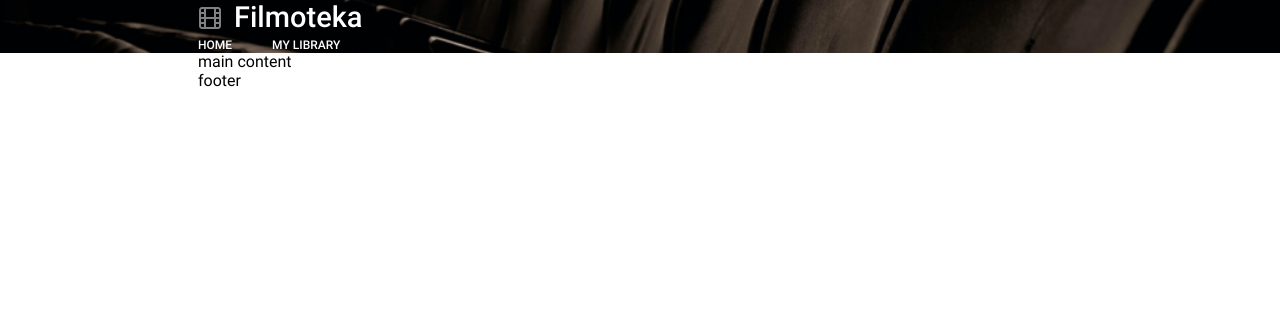
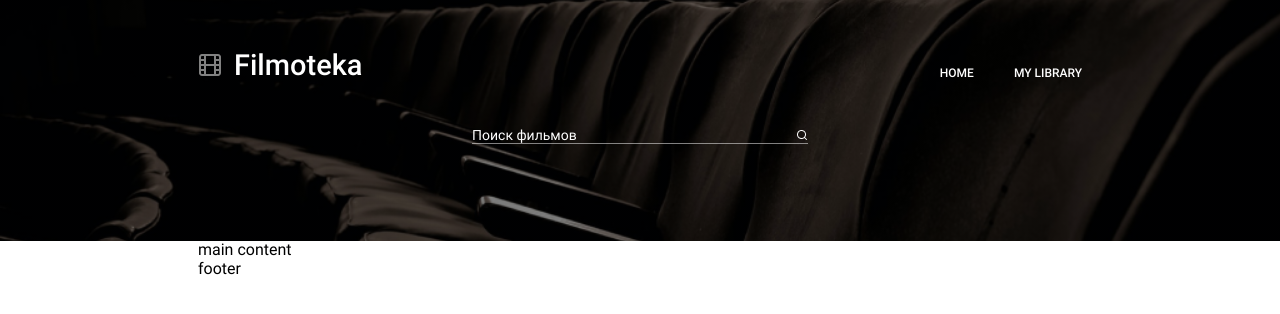
Before and after one commit to MarinaSergeyeva/movie_shelf, a website built with Parcel: page src/index.html in a window 1280 px wide. Built offline with nearby package versions, Linux system fonts and the light colour scheme.

Commit message:
header markup

```diff
--- a/src/partials/header.html
+++ b/src/partials/header.html
@@ -1,15 +1,21 @@
 <header class='header'>
     <div class="container">
+        <div class="navigationWrapper">
             <div class="logoWrapper">
                 <!-- <img alt='logo-icon' src='./images/icon-logo.png' width='24' height='24'> -->
                 <a class='headerLogo'></a>
                 <p>Filmoteka</p>
             </div>
             <nav class='navigation'>
-            <ul>
-                <li><a href="#">Home</a></li>
-                <li><a href="#">My Library</a></li>
+                <ul class='navigationList'>
+                    <li class='navigationListItem'><a href="#">Home</a></li>
+                    <li class='navigationListItem'><a href="#">My Library</a></li>
                 </ul>
             </nav>
         </div>
+        <div class="searchWrapper">
+            <input type="text" class="searchField" placeholder='Поиск фильмов'>
+            <p class="serchAllert">Error</p>
+        </div>
+    </div>
 </header>
--- /dev/null
+++ b/src/sass/helpers/variables.scss
@@ -0,0 +1,2 @@
+$main-color: rgba(255, 107, 8, 1);
+$main-text-color: #000;
--- a/src/sass/main.scss
+++ b/src/sass/main.scss
@@ -5,6 +5,7 @@
 
 // Стили для файла с примером HTML-фрагмента
 @import './base.scss';
+@import './helpers/variables.scss';
 
 @import './example';
 @import './sections/header.scss';
@@ -13,26 +14,29 @@
   margin: 0 auto;
 }
 
-@media (min-width: 20px) and (max-width: 320px) {
+@media (min-width: 20px) and (max-width: 319px) {
   .container {
     width: 280px;
   }
 }
 
-@media (min-width: 321px) and (max-width: 767px) {
+@media (min-width: 320px) and (max-width: 767px) {
   .container {
     width: 320px;
+    padding: 0px 20px;
   }
 }
 
 @media (min-width: 768px) and (max-width: 1023px) {
   .container {
-    width: 618px;
+    width: 768px;
+    padding: 0px 75px;
   }
 }
 
 @media (min-width: 1024px) {
   .container {
-    width: 884px;
+    width: 1024px;
+    padding: 0px 70px;
   }
 }
--- a/src/sass/sections/header.scss
+++ b/src/sass/sections/header.scss
@@ -1,10 +1,18 @@
 .header {
-  display: flex;
-  justify-content: space-between;
   background-size: cover;
+  //   background-image: linear-gradient(0deg, rgba(0, 0, 0, 0.5), rgba(0, 0, 0, 0.5));
   background-position: center;
   background-repeat: no-repeat;
   color: #fff;
+  padding: 48px 0 0px;
+  z-index: 2;
+}
+
+.navigationWrapper {
+  display: flex;
+  justify-content: space-between;
+  align-items: baseline;
+  margin-bottom: 42px;
 }
 
 .logoWrapper {
@@ -14,7 +22,7 @@
 
 .logoWrapper p {
   font-size: 29px;
-  line-height: 35px;
+  line-height: 1.2;
   font-weight: 500;
 }
 
@@ -27,20 +35,62 @@
   margin-right: 12px;
 }
 
-.navigation ul {
+.navigationList {
   display: flex;
 }
 
-.navigation ul li:first-child {
+.navigationListItem {
+  border-bottom: 3px solid transparent;
+}
+
+.navigationListItem:hover {
+  border-bottom: 3px solid $main-color;
+}
+
+.navigationListItem:first-child {
   margin-right: 40px;
 }
 
-.navigation ul li a {
+.navigationListItem a {
   color: #fff;
   text-transform: uppercase;
   font-weight: 500;
   font-size: 12px;
-  line-height: 14px;
+  line-height: 1.17;
+}
+
+.searchWrapper {
+  display: flex;
+  flex-direction: column;
+  align-items: center;
+}
+
+.searchField {
+  width: 100%;
+  background: none;
+  border: none;
+  color: #fff;
+  font-size: 14px;
+  line-height: 1.17;
+  border-bottom: 0.5px solid rgba(255, 255, 255, 0.5);
+  margin-bottom: 97px;
+  justify-content: center;
+}
+
+.searchField::placeholder {
+  color: #fff;
+  background: url('../images/icon-search.png');
+  background-repeat: no-repeat;
+  background-position: right;
+}
+
+.searchField:focus {
+  outline: none;
+}
+
+.serchAllert {
+  display: none;
+  color: rgba(255, 0, 27, 1);
 }
 
 @media (min-width: 20px) and (max-width: 320px) {
@@ -49,18 +99,29 @@
   }
 
   .header {
-    background-image: url('../images/header-s.png');
+    background-image: linear-gradient(0deg, rgba(0, 0, 0, 0.5), rgba(0, 0, 0, 0.5)),
+      url('../images/header-s.png');
   }
 }
 
 @media (min-width: 321px) and (max-width: 767px) {
+  .logoWrapper p {
+    display: none;
+  }
+
   .header {
-    background-image: url('../images/header-md.png');
+    background-image: linear-gradient(0deg, rgba(0, 0, 0, 0.5), rgba(0, 0, 0, 0.5)),
+      url('../images/header-md.png');
   }
 }
 
 @media (min-width: 768px) {
   .header {
-    background-image: url('../images/header-l.png');
+    background-image: linear-gradient(0deg, rgba(0, 0, 0, 0.5), rgba(0, 0, 0, 0.5)),
+      url('../images/header-l.png');
+  }
+
+  .searchField {
+    width: 336px;
   }
 }
```
Also changed, not shown: src/images/icon-search.png (added). Lines whose indentation alone changed are shown as unchanged.
